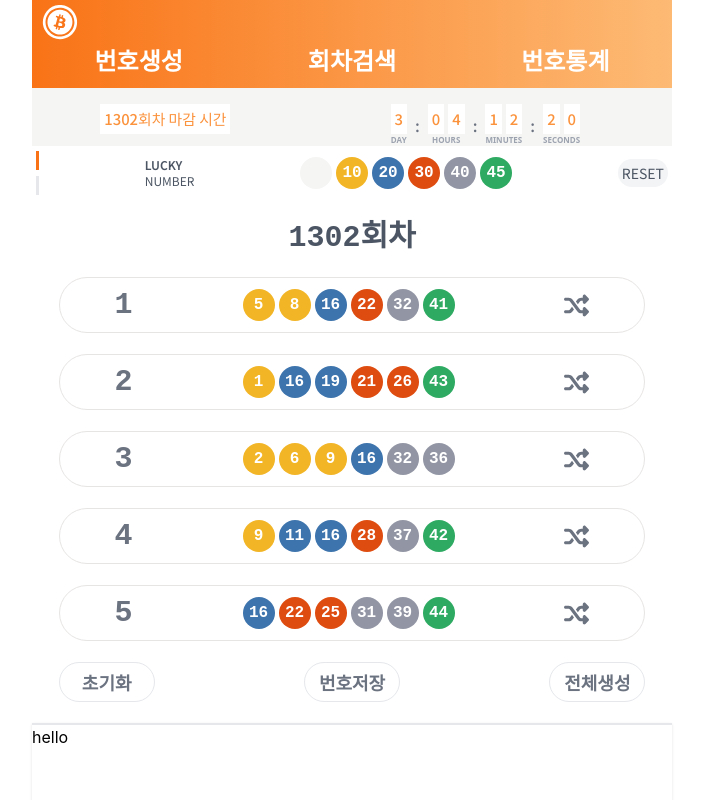
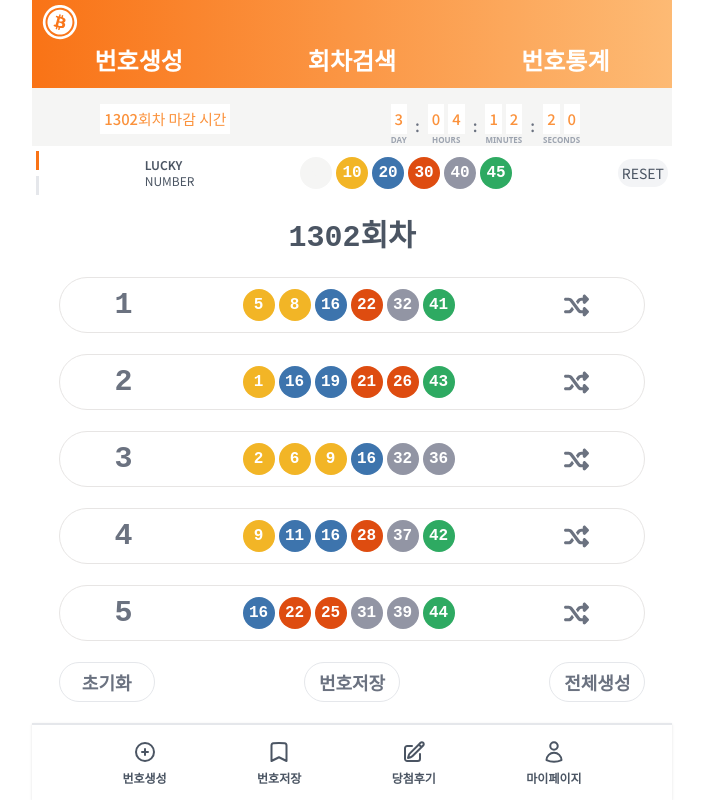
Before and after one commit to mulmer663/react_study_week3, a React (Create React App) app: page / in a window 1280 px wide. Shown: the whole page, without its empty margins (288-991 px from the left). Built offline with nearby package versions, Linux system fonts and the light colour scheme; a web font is replaced by a local one.

Commit message:
BODY, FOOTER 개발 완료

```diff
--- a/src/common/atom/Button.tsx
+++ b/src/common/atom/Button.tsx
@@ -3,7 +3,7 @@ import React from 'react';
 const Button = ({text}: { text: string }) => {
     return (
         <button
-            className='w-24 h-10 border rounded-full font-noto-sans text-gray-500 text-center text-lg font-semibold content-center bg-white hover:bg-stone-100 active:bg-orange-500'>
+            className='w-24 h-10 border rounded-full font-noto-sans text-gray-500 text-center text-lg font-semibold content-center bg-white active:bg-orange-500 active:text-white'>
             {text}
         </button>
     );
--- /dev/null
+++ b/src/common/molecules/FooterButton.tsx
@@ -0,0 +1,27 @@
+import React, {ReactNode, useState} from 'react';
+import clsx from "clsx";
+
+const FooterButton = ({name, logo, activeLogo}: { name: string, logo: ReactNode, activeLogo: ReactNode }) => {
+    // 활성화 여부 상태
+    const [isActive, setIsActive] = useState(false);
+
+    // 클릭 이벤트 핸들러
+    const handleClick = () => {
+        setIsActive(!isActive);
+    }
+
+    return (
+        <div className='group flex flex-col justify-center items-center' onClick={handleClick}>
+            {/* 활성화 되면 활성 아이콘 넣어줌 */}
+            {isActive ? activeLogo : logo}
+            <div className={clsx('mt-1.5 font-noto-sans text-xs font-semibold',
+                {
+                    'text-orange-500': isActive,
+                    'text-gray-600': !isActive
+                }
+                )}>{name}</div>
+        </div>
+    );
+};
+
+export default FooterButton;
--- /dev/null
+++ b/src/common/svg/Bookmark.tsx
@@ -0,0 +1,13 @@
+import React from 'react';
+
+const Bookmark = () => {
+    return (
+        <svg xmlns="http://www.w3.org/2000/svg" fill="none" viewBox="0 0 24 24" strokeWidth={1.5} stroke="currentColor"
+             className="w-6 h-6 stroke-2 stroke-gray-600">
+            <path strokeLinecap="round" strokeLinejoin="round"
+                  d="M17.593 3.322c1.1.128 1.907 1.077 1.907 2.185V21L12 17.25 4.5 21V5.507c0-1.108.806-2.057 1.907-2.185a48.507 48.507 0 0 1 11.186 0Z"/>
+        </svg>
+    );
+};
+
+export default Bookmark;
--- /dev/null
+++ b/src/common/svg/BookmarkSolid.tsx
@@ -0,0 +1,13 @@
+import React from 'react';
+
+const BookmarkSolid = () => {
+    return (
+        <svg xmlns="http://www.w3.org/2000/svg" viewBox="0 0 24 24" fill="currentColor" className="w-6 h-6 fill-orange-500">
+            <path fillRule="evenodd"
+                  d="M6.32 2.577a49.255 49.255 0 0 1 11.36 0c1.497.174 2.57 1.46 2.57 2.93V21a.75.75 0 0 1-1.085.67L12 18.089l-7.165 3.583A.75.75 0 0 1 3.75 21V5.507c0-1.47 1.073-2.756 2.57-2.93Z"
+                  clipRule="evenodd"/>
+        </svg>
+    );
+};
+
+export default BookmarkSolid;
--- /dev/null
+++ b/src/common/svg/PencilSquare.tsx
@@ -0,0 +1,13 @@
+import React from 'react';
+
+const PencilSquare = () => {
+    return (
+        <svg xmlns="http://www.w3.org/2000/svg" fill="none" viewBox="0 0 24 24" strokeWidth={1.5} stroke="currentColor"
+             className="w-6 h-6 stroke-2 stroke-gray-600">
+            <path strokeLinecap="round" strokeLinejoin="round"
+                  d="m16.862 4.487 1.687-1.688a1.875 1.875 0 1 1 2.652 2.652L10.582 16.07a4.5 4.5 0 0 1-1.897 1.13L6 18l.8-2.685a4.5 4.5 0 0 1 1.13-1.897l8.932-8.931Zm0 0L19.5 7.125M18 14v4.75A2.25 2.25 0 0 1 15.75 21H5.25A2.25 2.25 0 0 1 3 18.75V8.25A2.25 2.25 0 0 1 5.25 6H10"/>
+        </svg>
+    );
+};
+
+export default PencilSquare;
--- /dev/null
+++ b/src/common/svg/PencilSquareSolid.tsx
@@ -0,0 +1,14 @@
+import React from 'react';
+
+const PencilSquareSolid = () => {
+    return (
+        <svg xmlns="http://www.w3.org/2000/svg" viewBox="0 0 24 24" fill="currentColor" className="w-6 h-6 fill-orange-500">
+            <path
+                d="M21.731 2.269a2.625 2.625 0 0 0-3.712 0l-1.157 1.157 3.712 3.712 1.157-1.157a2.625 2.625 0 0 0 0-3.712ZM19.513 8.199l-3.712-3.712-8.4 8.4a5.25 5.25 0 0 0-1.32 2.214l-.8 2.685a.75.75 0 0 0 .933.933l2.685-.8a5.25 5.25 0 0 0 2.214-1.32l8.4-8.4Z"/>
+            <path
+                d="M5.25 5.25a3 3 0 0 0-3 3v10.5a3 3 0 0 0 3 3h10.5a3 3 0 0 0 3-3V13.5a.75.75 0 0 0-1.5 0v5.25a1.5 1.5 0 0 1-1.5 1.5H5.25a1.5 1.5 0 0 1-1.5-1.5V8.25a1.5 1.5 0 0 1 1.5-1.5h5.25a.75.75 0 0 0 0-1.5H5.25Z"/>
+        </svg>
+    );
+};
+
+export default PencilSquareSolid;
--- /dev/null
+++ b/src/common/svg/PlusCircle.tsx
@@ -0,0 +1,12 @@
+import React from 'react';
+
+const PlusCircle = () => {
+    return (
+        <svg xmlns="http://www.w3.org/2000/svg" fill="none" viewBox="0 0 24 24" strokeWidth={1.5} stroke="currentColor"
+             className="w-6 h-6 stroke-2 stroke-gray-600">
+            <path strokeLinecap="round" strokeLinejoin="round" d="M12 9v6m3-3H9m12 0a9 9 0 1 1-18 0 9 9 0 0 1 18 0Z"/>
+        </svg>
+    );
+};
+
+export default PlusCircle;
--- /dev/null
+++ b/src/common/svg/PlusCircleSolid.tsx
@@ -0,0 +1,13 @@
+import React from 'react';
+
+const PlusCircleSolid = () => {
+    return (
+        <svg xmlns="http://www.w3.org/2000/svg" viewBox="0 0 24 24" fill="currentColor" className="w-6 h-6 fill-orange-500">
+            <path fillRule="evenodd"
+                  d="M12 2.25c-5.385 0-9.75 4.365-9.75 9.75s4.365 9.75 9.75 9.75 9.75-4.365 9.75-9.75S17.385 2.25 12 2.25ZM12.75 9a.75.75 0 0 0-1.5 0v2.25H9a.75.75 0 0 0 0 1.5h2.25V15a.75.75 0 0 0 1.5 0v-2.25H15a.75.75 0 0 0 0-1.5h-2.25V9Z"
+                  clipRule="evenodd"/>
+        </svg>
+    );
+};
+
+export default PlusCircleSolid;
--- /dev/null
+++ b/src/common/svg/User.tsx
@@ -0,0 +1,13 @@
+import React from 'react';
+
+const User = () => {
+    return (
+        <svg xmlns="http://www.w3.org/2000/svg" fill="none" viewBox="0 0 24 24" strokeWidth={1.5} stroke="currentColor"
+             className="w-6 h-6 stroke-2 stroke-gray-600">
+            <path strokeLinecap="round" strokeLinejoin="round"
+                  d="M15.75 6a3.75 3.75 0 1 1-7.5 0 3.75 3.75 0 0 1 7.5 0ZM4.501 20.118a7.5 7.5 0 0 1 14.998 0A17.933 17.933 0 0 1 12 21.75c-2.676 0-5.216-.584-7.499-1.632Z"/>
+        </svg>
+    );
+};
+
+export default User;
--- /dev/null
+++ b/src/common/svg/UserSolid.tsx
@@ -0,0 +1,13 @@
+import React from 'react';
+
+const UserSolid = () => {
+    return (
+        <svg xmlns="http://www.w3.org/2000/svg" viewBox="0 0 24 24" fill="currentColor" className="w-6 h-6 fill-orange-500">
+            <path fillRule="evenodd"
+                  d="M7.5 6a4.5 4.5 0 1 1 9 0 4.5 4.5 0 0 1-9 0ZM3.751 20.105a8.25 8.25 0 0 1 16.498 0 .75.75 0 0 1-.437.695A18.683 18.683 0 0 1 12 22.5c-2.786 0-5.433-.608-7.812-1.7a.75.75 0 0 1-.437-.695Z"
+                  clipRule="evenodd"/>
+        </svg>
+    );
+};
+
+export default UserSolid;
--- a/src/component/bottom/Footer.tsx
+++ b/src/component/bottom/Footer.tsx
@@ -1,9 +1,21 @@
 import React from 'react';
+import FooterButton from "../../common/molecules/FooterButton";
+import PlusCircle from "../../common/svg/PlusCircle"
+import PlusCircleSolid from "../../common/svg/PlusCircleSolid"
+import Bookmark from "../../common/svg/Bookmark";
+import BookmarkSolid from "../../common/svg/BookmarkSolid";
+import PencilSquare from "../../common/svg/PencilSquare";
+import PencilSquareSolid from "../../common/svg/PencilSquareSolid";
+import User from "../../common/svg/User";
+import UserSolid from "../../common/svg/UserSolid";
 
 const Footer = () => {
     return (
-        <div className='h-24 border-t-2 shadow'>
-            hello
+        <div className='h-24 border-t-2 shadow flex flex-row justify-evenly'>
+            <FooterButton name={'번호생성'} logo={<PlusCircle/>} activeLogo={<PlusCircleSolid/>}/>
+            <FooterButton name={'번호저장'} logo={<Bookmark/>} activeLogo={<BookmarkSolid/>}/>
+            <FooterButton name={'당첨후기'} logo={<PencilSquare/>} activeLogo={<PencilSquareSolid/>}/>
+            <FooterButton name={'마이페이지'} logo={<User/>} activeLogo={<UserSolid/>}/>
         </div>
     );
 };
```
